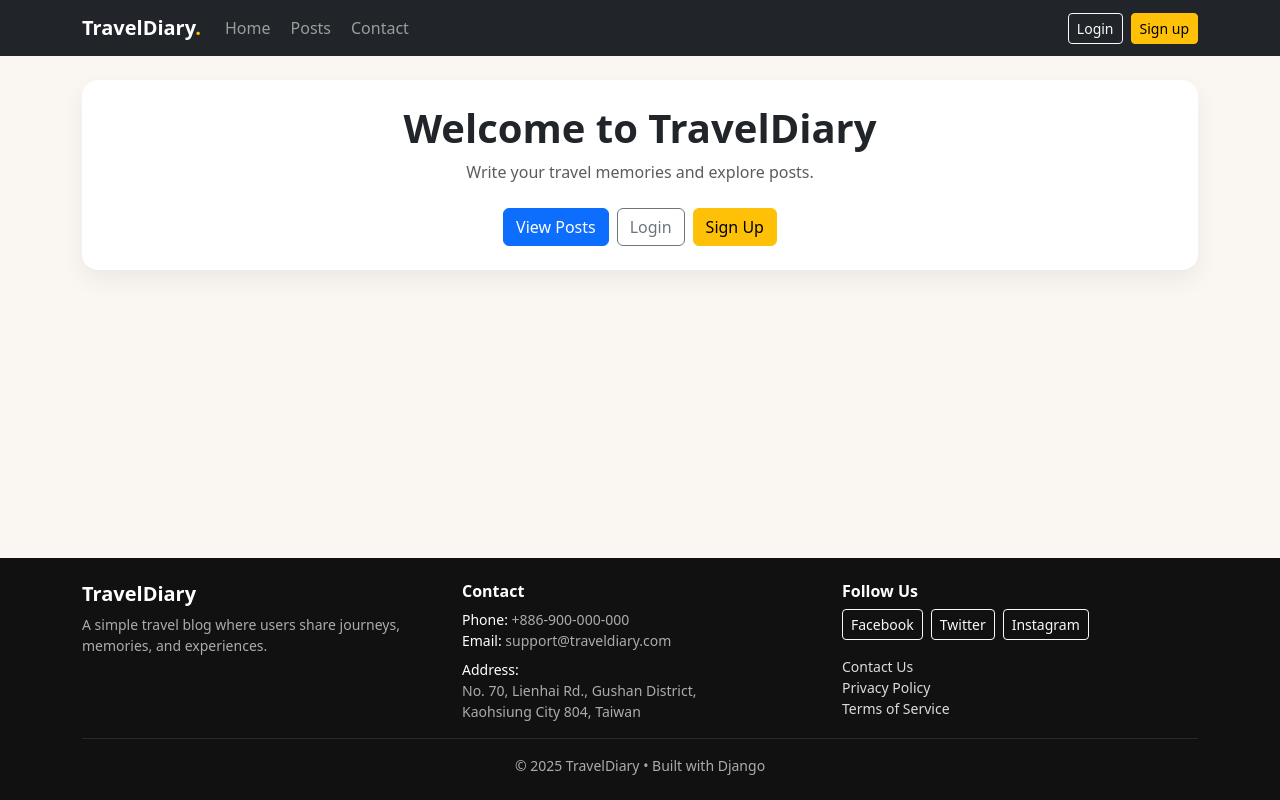
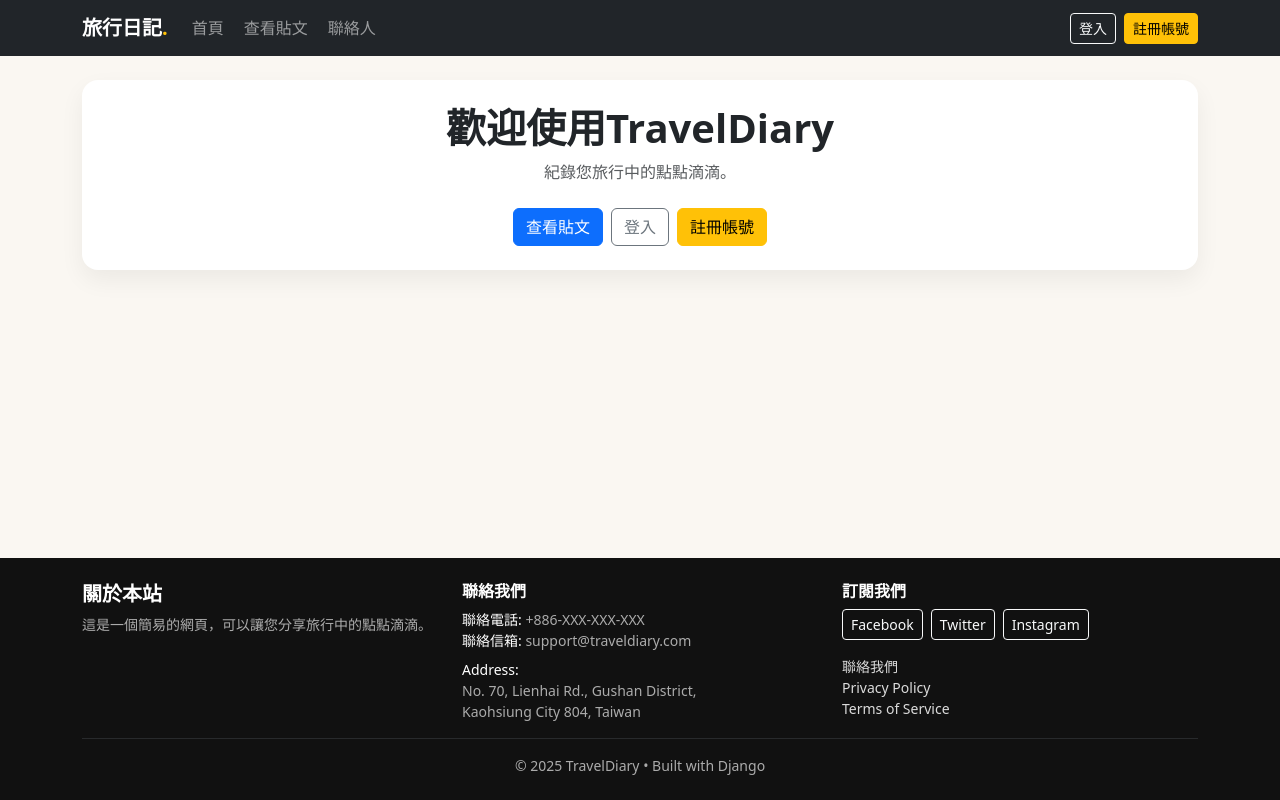
Before and after one commit to 81405114-beep/TravelDiary, a Django app: page / in a window 1280 px wide. Run offline with Django 4.2, Linux system fonts and the light colour scheme.

Commit message:
verson 2

```diff
--- a/diary/templates/diary/home.html
+++ b/diary/templates/diary/home.html
@@ -3,18 +3,18 @@
 
 {% block content %}
 <div class="text-center">
-  <h1 class="fw-bold mb-2">Welcome to TravelDiary</h1>
-  <p class="text-muted mb-4">Write your travel memories and explore posts.</p>
+  <h1 class="fw-bold mb-2">歡迎使用TravelDiary</h1>
+  <p class="text-muted mb-4">紀錄您旅行中的點點滴滴。</p>
 
   <div class="d-grid gap-2 d-sm-flex justify-content-sm-center">
-    <a class="btn btn-primary" href="{% url 'post_list' %}">View Posts</a>
+    <a class="btn btn-primary" href="{% url 'post_list' %}">查看貼文</a>
 
     {% if user.is_authenticated %}
-      <a class="btn btn-success" href="{% url 'post_create' %}">Create Post</a>
-      <a class="btn btn-outline-secondary" href="{% url 'my_posts' %}">My Posts</a>
+      <a class="btn btn-success" href="{% url 'post_create' %}">新增貼文</a>
+      <a class="btn btn-outline-secondary" href="{% url 'my_posts' %}">我的貼文</a>
     {% else %}
-      <a class="btn btn-outline-secondary" href="{% url 'login' %}">Login</a>
-      <a class="btn btn-warning" href="{% url 'signup' %}">Sign Up</a>
+      <a class="btn btn-outline-secondary" href="{% url 'login' %}">登入</a>
+      <a class="btn btn-warning" href="{% url 'signup' %}">註冊帳號</a>
     {% endif %}
   </div>
 </div>
--- a/diary/templates/diary/my_posts.html
+++ b/diary/templates/diary/my_posts.html
@@ -2,7 +2,7 @@
 {% block title %}My Posts{% endblock %}
 
 {% block content %}
-<h2>My Travel Posts</h2>
+<h2>我的貼文</h2>
 
 {% for post in posts %}
   <div class="mb-2">
@@ -11,6 +11,6 @@
     </a>
   </div>
 {% empty %}
-  <p>You have not created any posts yet.</p>
+  <p>您還沒有任何貼文。</p>
 {% endfor %}
 {% endblock %}
--- a/diary/templates/diary/post_detail.html
+++ b/diary/templates/diary/post_detail.html
@@ -53,10 +53,10 @@
         {% if user.is_authenticated and user == post.author %}
           <div class="mt-4 d-flex gap-2">
             <a href="{% url 'post_edit' post.pk %}" class="btn btn-outline-warning btn-sm">
-              ✏️ Edit
+              ✏️ 編輯
             </a>
             <a href="{% url 'post_delete' post.pk %}" class="btn btn-outline-danger btn-sm">
-              🗑 Delete
+              🗑 刪除
             </a>
           </div>
         {% endif %}
@@ -68,6 +68,6 @@
 </div>
 
 <a href="{% url 'post_list' %}" class="btn btn-link mt-3">
-  ← Back to posts
+  ← 回到查看貼文
 </a>
 {% endblock %}
--- a/diary/templates/diary/post_form.html
+++ b/diary/templates/diary/post_form.html
@@ -2,11 +2,11 @@
 {% block title %}New Post{% endblock %}
 
 {% block content %}
-<h2 class="mb-3">New Travel Post</h2>
+<h2 class="mb-3">新的貼文</h2>
 
 <form method="post" enctype="multipart/form-data">
   {% csrf_token %}
   {{ form.as_p }}
-  <button class="btn btn-primary" type="submit">Save</button>
+  <button class="btn btn-primary" type="submit">儲存</button>
 </form>
 {% endblock %}
--- a/diary/templates/diary/post_list.html
+++ b/diary/templates/diary/post_list.html
@@ -3,10 +3,10 @@
 
 {% block content %}
 <div class="d-flex align-items-center justify-content-between mb-3">
-  <h2 class="mb-0">All Travel Posts</h2>
+  <h2 class="mb-0">所有貼文</h2>
 
   {% if user.is_authenticated %}
-    <a class="btn btn-sm btn-primary" href="{% url 'post_create' %}">+ New</a>
+    <a class="btn btn-sm btn-primary" href="{% url 'post_create' %}">新增貼文</a>
   {% endif %}
 </div>
 
@@ -24,7 +24,7 @@
           {% else %}
             <div class="bg-light d-flex align-items-center justify-content-center text-muted"
                  style="width: 90px; height: 70px; border-radius: 8px;">
-              No Image
+              無圖片
             </div>
           {% endif %}
         </div>
--- a/templates/base.html
+++ b/templates/base.html
@@ -49,7 +49,7 @@
   <nav class="navbar navbar-expand-lg navbar-dark bg-dark">
     <div class="container">
       <a class="navbar-brand fw-semibold" href="{% url 'home' %}">
-        TravelDiary<span class="brand-dot">.</span>
+        旅行日記<span class="brand-dot">.</span>
       </a>
 
       <button class="navbar-toggler" type="button" data-bs-toggle="collapse" data-bs-target="#nav">
@@ -59,24 +59,24 @@
       <div id="nav" class="collapse navbar-collapse">
         <ul class="navbar-nav me-auto gap-lg-1">
           <li class="nav-item">
-            <a class="nav-link" href="{% url 'home' %}">Home</a>
+            <a class="nav-link" href="{% url 'home' %}">首頁</a>
           </li>
 
           <li class="nav-item">
-            <a class="nav-link" href="{% url 'post_list' %}">Posts</a>
+            <a class="nav-link" href="{% url 'post_list' %}">查看貼文</a>
           </li>
 
           <li class="nav-item">
-            <a class="nav-link" href="{% url 'contact' %}">Contact</a>
+            <a class="nav-link" href="{% url 'contact' %}">聯絡人</a>
           </li>
 
           {% if user.is_authenticated %}
             <li class="nav-item">
-              <a class="nav-link" href="{% url 'post_create' %}">+ New</a>
+              <a class="nav-link" href="{% url 'post_create' %}">新增貼文</a>
             </li>
 
             <li class="nav-item">
-              <a class="nav-link" href="{% url 'my_posts' %}">My Posts</a>
+              <a class="nav-link" href="{% url 'my_posts' %}">我的貼文</a>
             </li>
           {% endif %}
         </ul>
@@ -89,11 +89,11 @@
 
             <form method="post" action="{% url 'logout' %}">
               {% csrf_token %}
-              <button class="btn btn-outline-light btn-sm" type="submit">Logout</button>
+              <button class="btn btn-outline-light btn-sm" type="submit">登出</button>
             </form>
           {% else %}
-            <a class="btn btn-outline-light btn-sm" href="{% url 'login' %}">Login</a>
-            <a class="btn btn-warning btn-sm" href="{% url 'signup' %}">Sign up</a>
+            <a class="btn btn-outline-light btn-sm" href="{% url 'login' %}">登入</a>
+            <a class="btn btn-warning btn-sm" href="{% url 'signup' %}">註冊帳號</a>
           {% endif %}
         </div>
       </div>
@@ -115,17 +115,17 @@
       <div class="row g-4">
 
         <div class="col-md-4">
-          <h5 class="fw-semibold mb-2">TravelDiary</h5>
+          <h5 class="fw-semibold mb-2">關於本站</h5>
           <p class="small text-muted mb-0">
-            A simple travel blog where users share journeys, memories, and experiences.
+            這是一個簡易的網頁，可以讓您分享旅行中的點點滴滴。
           </p>
         </div>
 
         <div class="col-md-4">
-          <h6 class="fw-semibold mb-2">Contact</h6>
+          <h6 class="fw-semibold mb-2">聯絡我們</h6>
           <div class="small">
-            <div>Phone: <span class="text-muted">+886-900-000-000</span></div>
-            <div>Email: <span class="text-muted">support@traveldiary.com</span></div>
+            <div>聯絡電話: <span class="text-muted">+886-XXX-XXX-XXX</span></div>
+            <div>聯絡信箱: <span class="text-muted">support@traveldiary.com</span></div>
             <div class="mt-2">
               Address:<br>
               <span class="text-muted">
@@ -137,7 +137,7 @@
         </div>
 
         <div class="col-md-4">
-          <h6 class="fw-semibold mb-2">Follow Us</h6>
+          <h6 class="fw-semibold mb-2">訂閱我們</h6>
 
           <div class="d-flex flex-wrap gap-2 mb-3">
             <a class="btn btn-outline-light btn-sm" href="#">Facebook</a>
@@ -146,7 +146,7 @@
           </div>
 
           <div class="small">
-            <a class="footer-link" href="{% url 'contact' %}">Contact Us</a><br>
+            <a class="footer-link" href="{% url 'contact' %}">聯絡我們</a><br>
             <a class="footer-link" href="#">Privacy Policy</a><br>
             <a class="footer-link" href="#">Terms of Service</a>
           </div>
--- a/templates/registration/login.html
+++ b/templates/registration/login.html
@@ -4,6 +4,6 @@
 <form method="post">
   {% csrf_token %}
   {{ form.as_p }}
-  <button type="submit">Login</button>
+  <button type="submit">登入</button>
 </form>
 {% endblock %}
--- a/templates/registration/signup.html
+++ b/templates/registration/signup.html
@@ -4,6 +4,6 @@
 <form method="post">
   {% csrf_token %}
   {{ form.as_p }}
-  <button type="submit">Sign Up</button>
+  <button type="submit">註冊帳號</button>
 </form>
 {% endblock %}
```
Also changed, not shown: diary/templates/diary/contact.html (+6 -6 lines), diary/templates/diary/post_confirm_delete.html (+4 -4 lines), db.sqlite3, images.jpg (deleted), img/okinawa01.jpg (added), img/okinawa02.jpg (added), media/posts/images.jpg (deleted), media/posts/images_ahcs7pl.jpg (deleted), media/posts/images_evaNWXe.jpg (deleted), media/posts/images_y1ZOfTP.jpg (deleted), media/posts/okinawa01.jpg (added).
